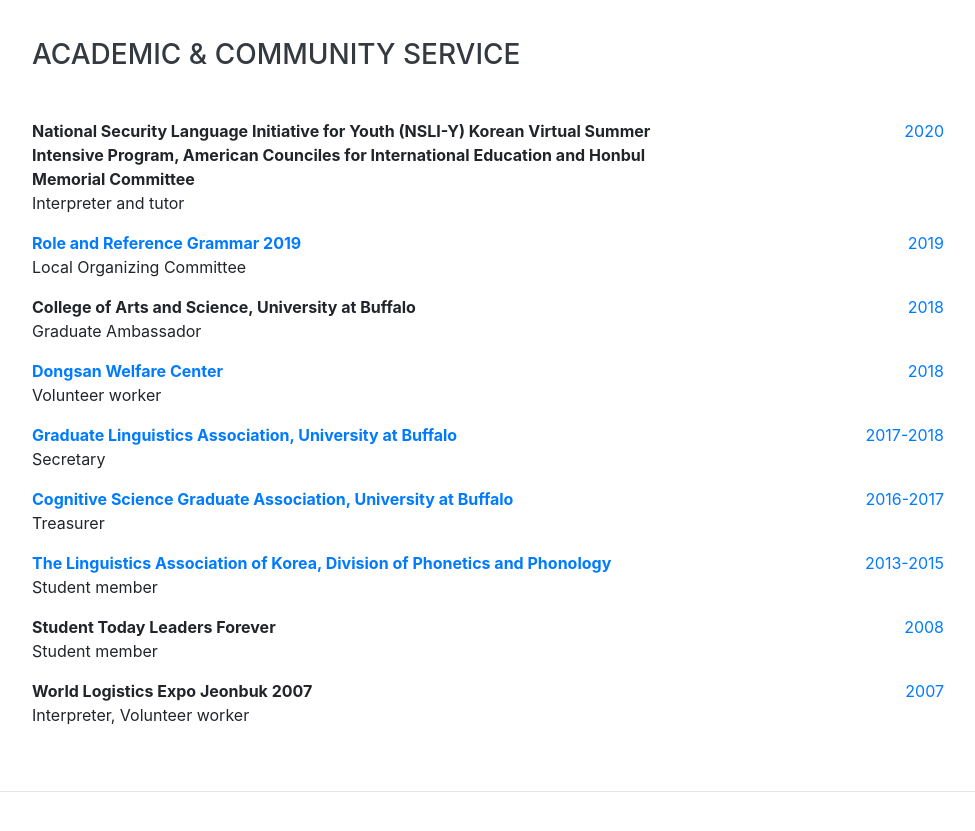
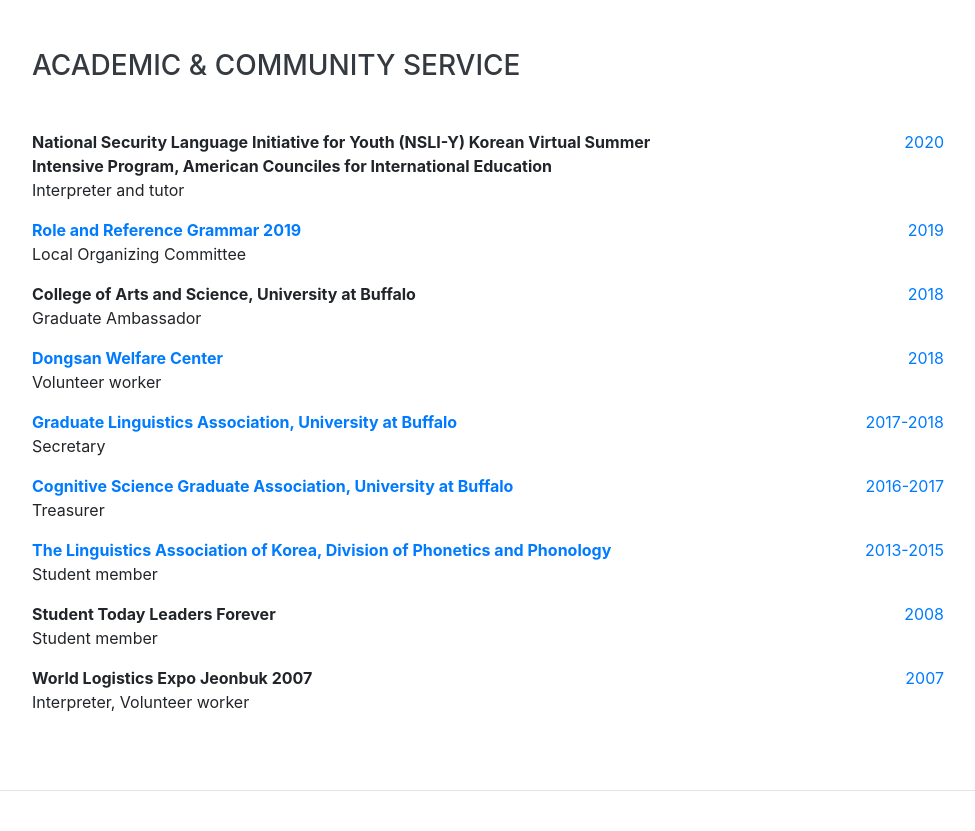
Before and after one commit to seongjihye/linguist, a website with bundled scripts: page index.html in a window 1280 px wide. Shown: the part 4280-5111 px from the top of the page, without its empty margins (288-1263 px from the left). Built offline with nearby package versions, Linux system fonts and the light colour scheme; a web font is replaced by a local one.

Commit message:
Update index.html

```diff
--- a/index.html
+++ b/index.html
@@ -292,7 +292,7 @@
 
         <div class="resume-item d-flex flex-column flex-md-row justify-content-between mb-0">
           <div class="resume-content">
-              <p class="mb-0"><a><b> National Security Language Initiative for Youth (NSLI-Y) Korean Virtual Summer Intensive Program, American Counciles for International Education and Honbul Memorial Committee </b></a></p>
+              <p class="mb-0"><a><b> National Security Language Initiative for Youth (NSLI-Y) Korean Virtual Summer Intensive Program, American Counciles for International Education </b></a></p>
                <p>Interpreter and tutor</p>
           </div>
           <div class="resume-date text-md-right">
```
